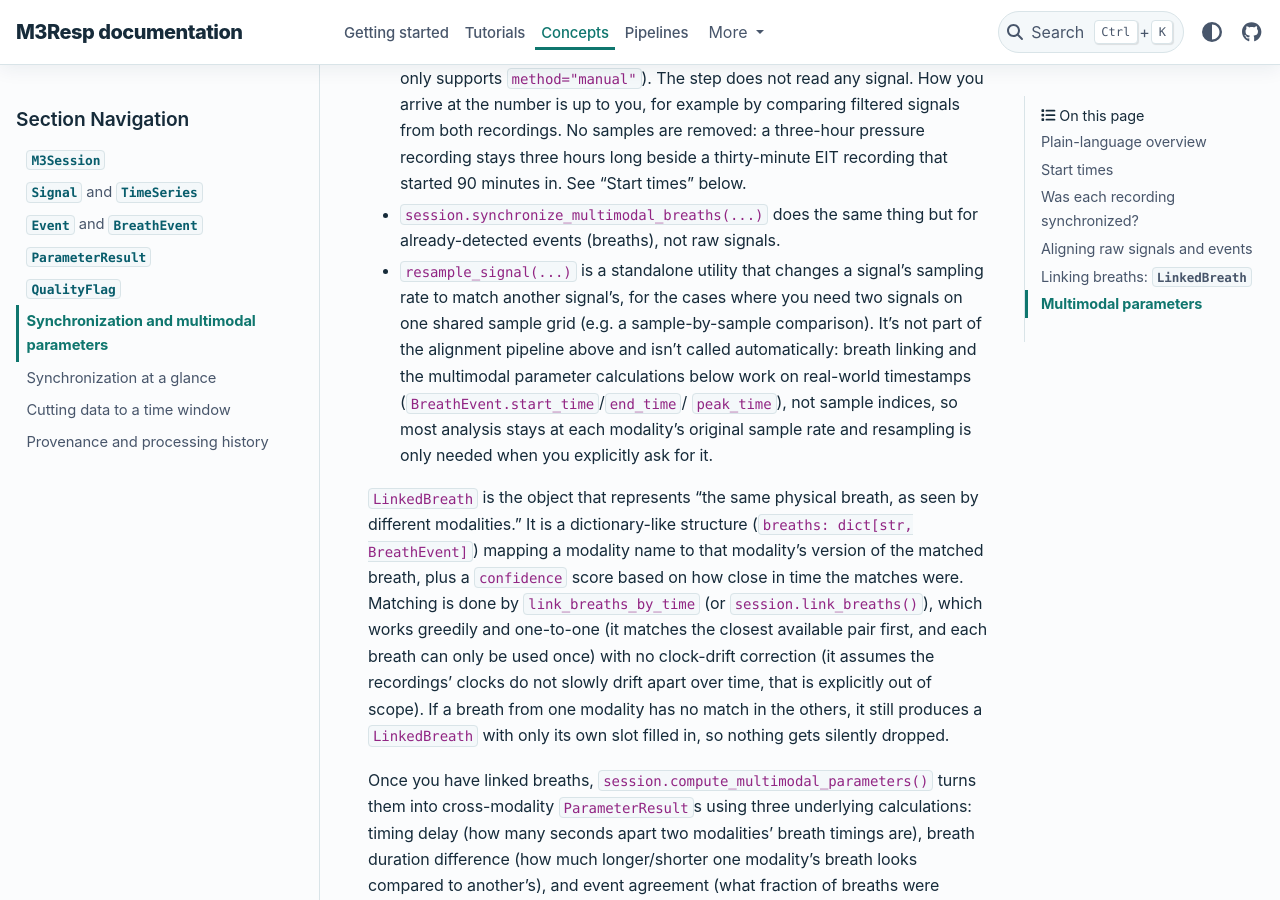
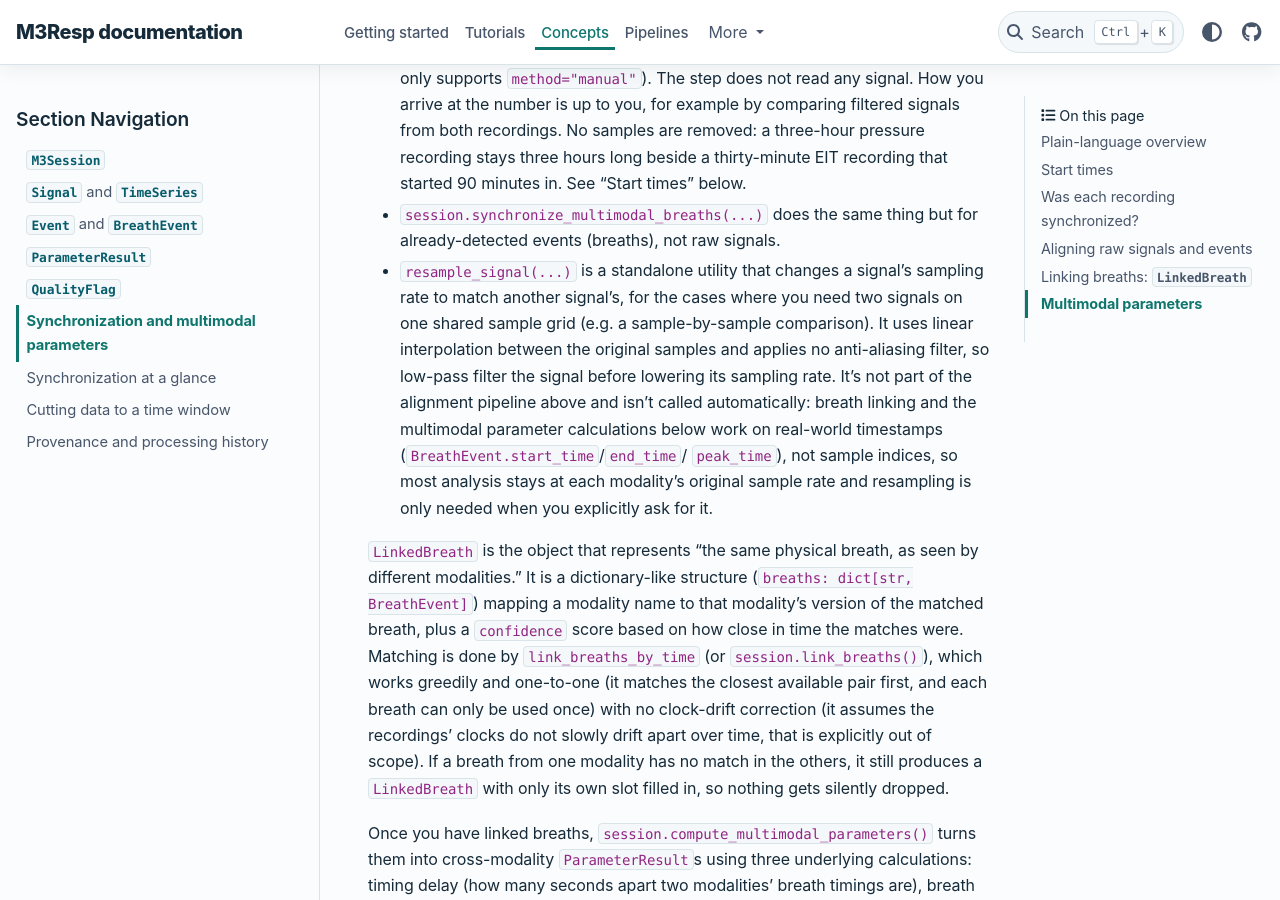
Before and after one commit to M3RESP/m3resp, a Sphinx documentation site: the page built from docs/concepts/synchronization.md, in a window 1280 px wide and 900 px high, scrolled down 519 px. Built offline with Sphinx 7.4.7 and the PyData theme 0.15.4, drawn with Linux system fonts in a browser that asks for light colours.

Commit message:
Clarify resample_signal utility details; specify linear interpolation and anti-aliasing filter requirements

```diff
--- a/docs/concepts/synchronization.md
+++ b/docs/concepts/synchronization.md
@@ -24,7 +24,9 @@ compared on one shared time axis. Key pieces:
 - `resample_signal(...)` is a standalone utility that changes a signal's
   sampling rate to match another signal's, for the cases where you need two
   signals on one shared sample grid (e.g. a sample-by-sample comparison).
-  It's not part of the alignment pipeline above and isn't called
+  It uses linear interpolation between the original samples and applies no
+  anti-aliasing filter, so low-pass filter the signal before lowering its
+  sampling rate. It's not part of the alignment pipeline above and isn't called
   automatically: breath linking and the multimodal parameter calculations
   below work on real-world timestamps (`BreathEvent.start_time`/`end_time`/
   `peak_time`), not sample indices, so most analysis stays at each
```
